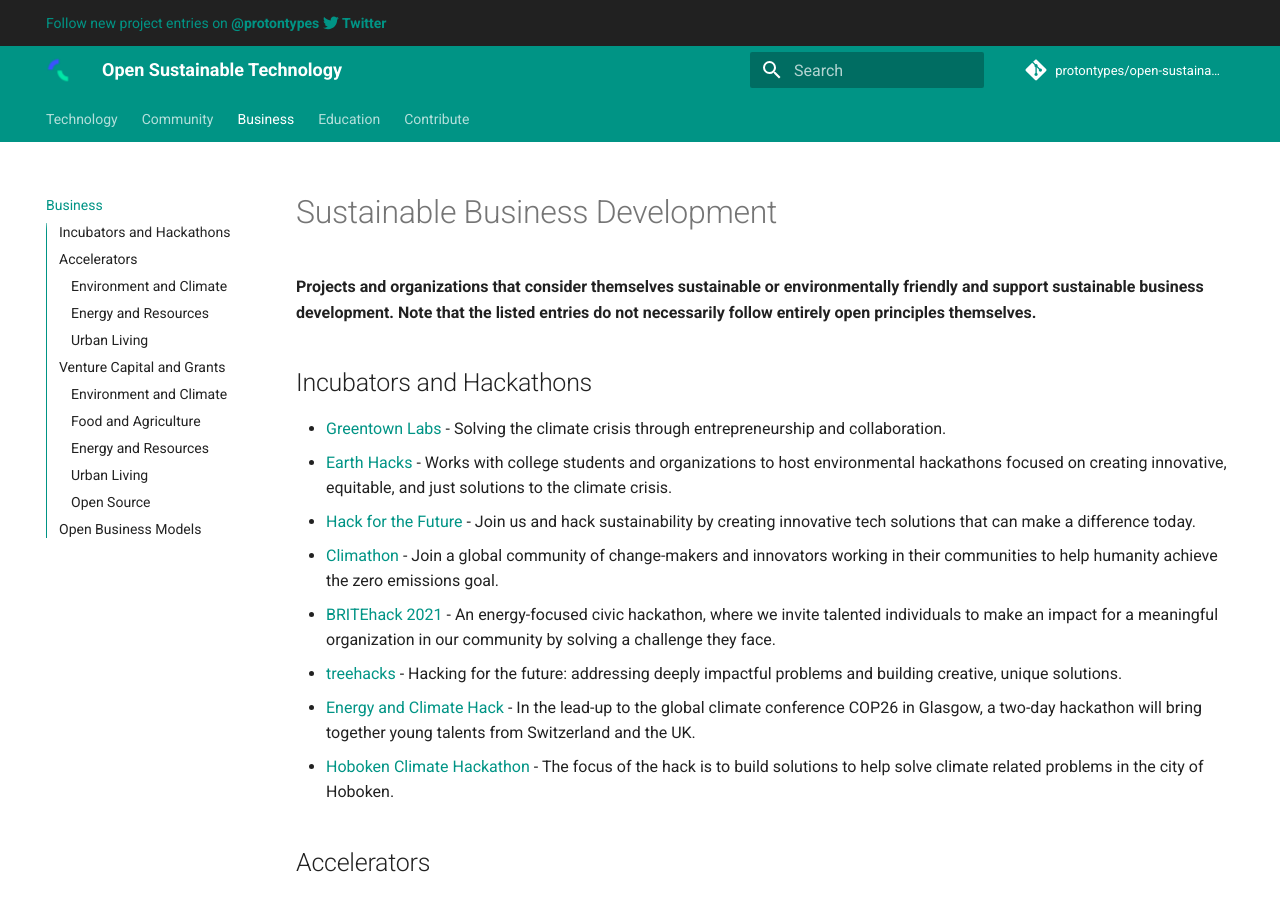
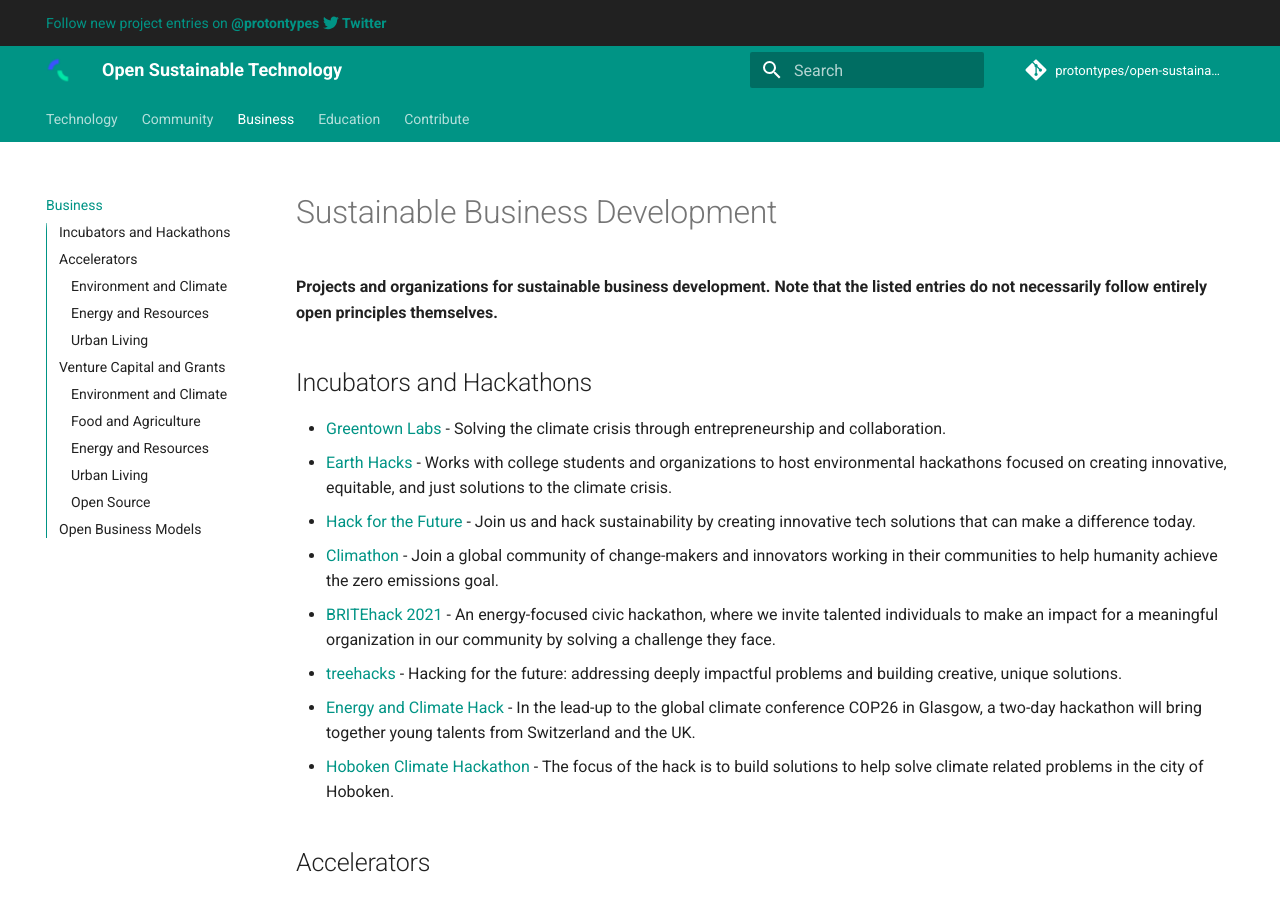
Before and after one commit to protontypes/open-sustainable-technology, an MkDocs documentation site: the page built from docs/BUSINESS.md, in a window 1280 px wide and 900 px high. Built offline with MkDocs 1.6.1 and Material for MkDocs 9.7.7, drawn with Linux system fonts in a browser that asks for light colours; comment, search, counter and statistics services are not loaded.

Commit message:
Update BUSINESS.md

```diff
--- a/docs/BUSINESS.md
+++ b/docs/BUSINESS.md
@@ -1,7 +1,7 @@
 <!--lint ignore awesome-toc awesome-contributing awesome-badge -->
 # Sustainable Business Development
 
-__Projects and organizations that consider themselves sustainable or environmentally friendly and support sustainable business development. Note that the listed entries do not necessarily follow entirely open principles themselves.__
+__Projects and organizations for sustainable business development. Note that the listed entries do not necessarily follow entirely open principles themselves.__
 
 ## Incubators and Hackathons
 * [Greentown Labs](https://greentownlabs.com/) - Solving the climate crisis through entrepreneurship and collaboration.
```
